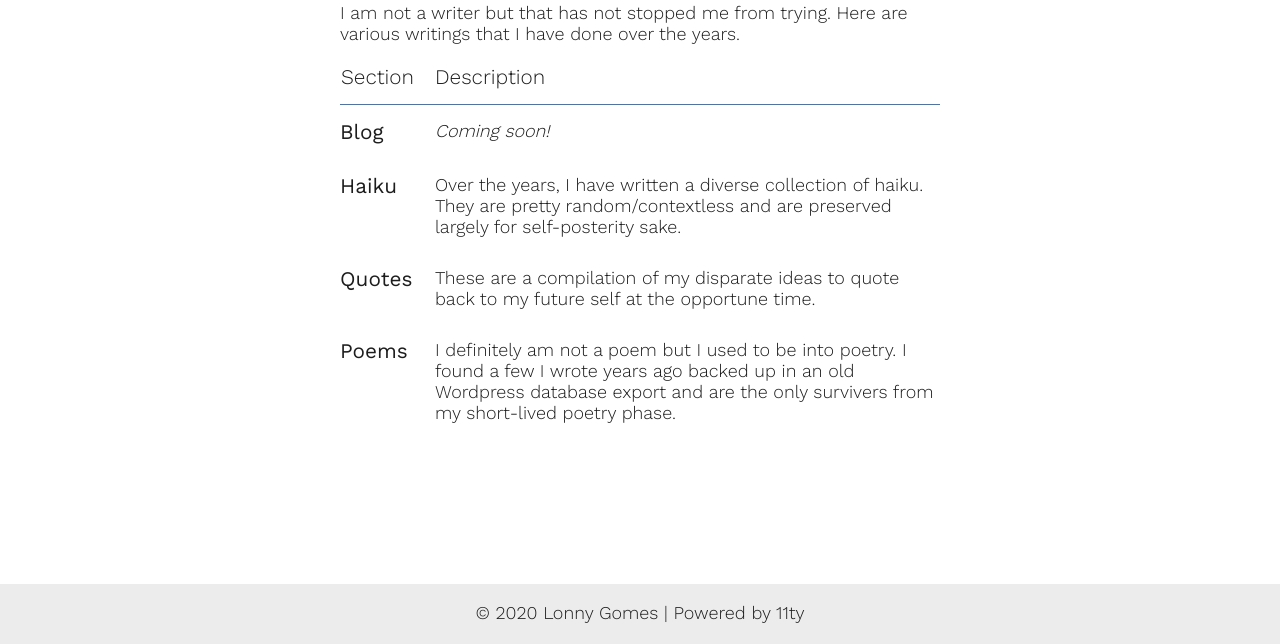
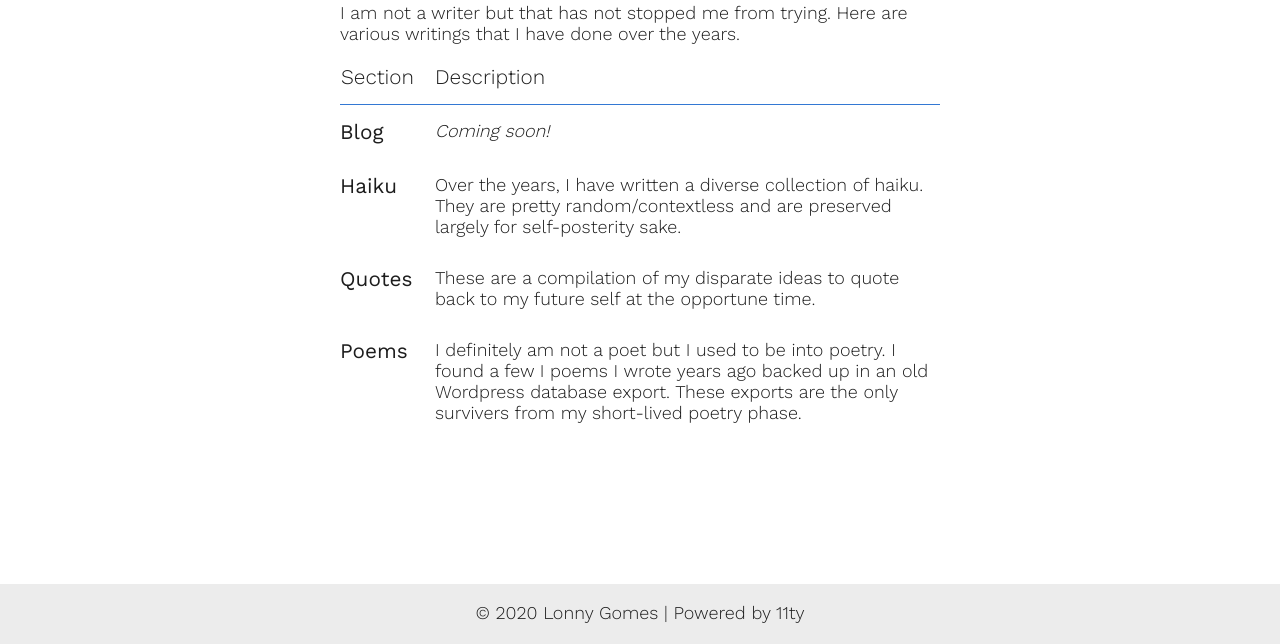
Before and after one commit to LonnyGomes/lonnygomes.com, an Eleventy site: page src/writings.html in a window 1280 px wide. Shown: the part 156-800 px from the top of the page. Built offline with nearby package versions, Linux system fonts and the light colour scheme; Eleventy itself is replaced by a stand-in of ours; files that its build step writes are made by us from their sources.

Commit message:
fix: adjust copy for poems copy
refs #30

```diff
--- a/src/writings.html
+++ b/src/writings.html
@@ -27,6 +27,6 @@ writings that I have done over the years.
     </tr>
     <tr>
         <td><a class="writings-table-link" href="{{ '/poems/' | url }}">Poems</a></td>
-        <td>I definitely am not a poem but I used to be into poetry. I found a few I wrote years ago backed up in an old Wordpress database export and are the only survivers from my short-lived poetry phase.</td>
+        <td>I definitely am not a poet but I used to be into poetry. I found a few I poems I wrote years ago backed up in an old Wordpress database export. These exports are the only survivers from my short-lived poetry phase.</td>
     </tr>
 </table>
```
